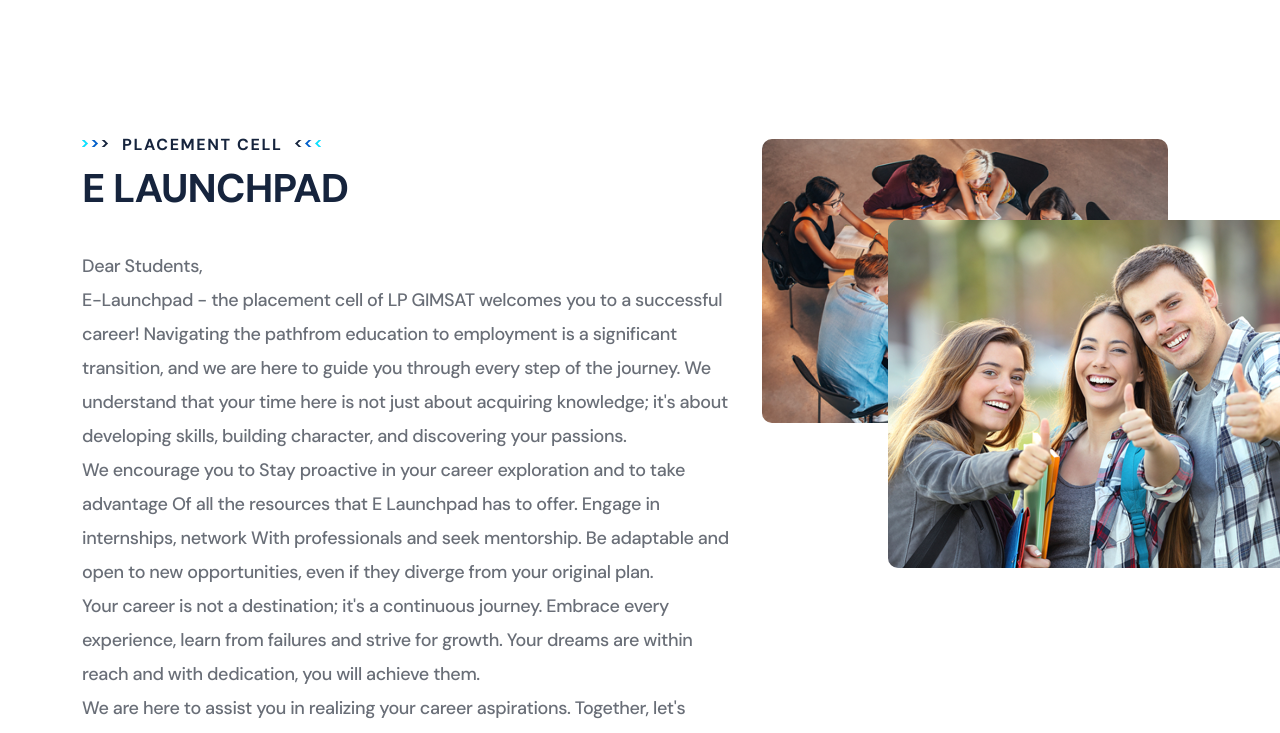
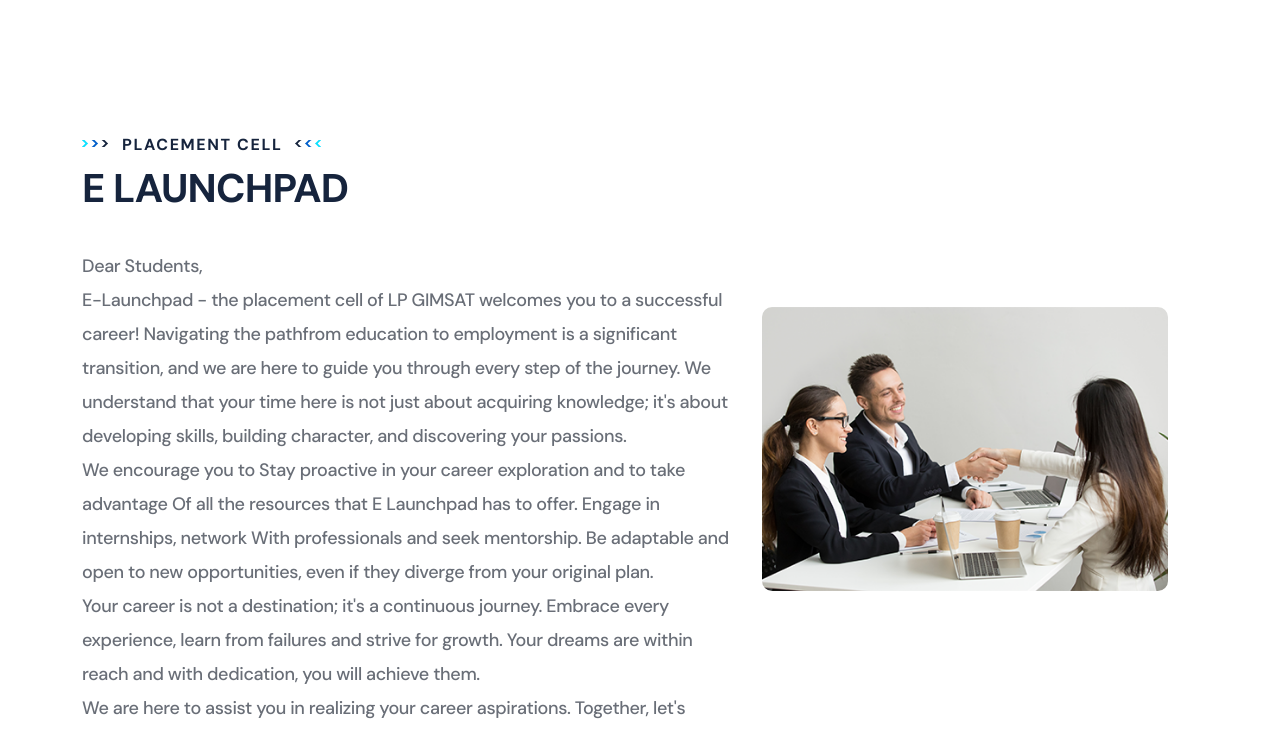
Before and after one commit to Abhinavpdr/ipgimsat, a plain HTML site: page about.html in a window 1280 px wide. Shown: the part 3720-4453 px from the top of the page. Drawn offline with Linux system fonts and the light colour scheme.

Commit message:
change image in placement section

```diff
--- a/about.html
+++ b/about.html
@@ -594,16 +594,14 @@
                                     a reality!</p>
                             </div>
                         </div>
-                        <div class="col-xl-5">
+                        <div class="col-xl-5" style="align-items: center;display: flex;">
                             <div class="about-four__left">
                                 <div class="about-four__img-box wow slideInRight" data-wow-delay="100ms"
                                     data-wow-duration="2500ms">
                                     <div class="about-four__img">
-                                        <img src="assets/img/main/abt-2.png" alt="">
+                                        <img src="assets/img/main/plmt-1.png" alt="">
                                     </div>
-                                    <div class="about-four__img-two">
-                                        <img src="assets/img/main/abt-3.png" alt="">
-                                    </div>
+
                                 </div>
                             </div>
                         </div>
```
Also changed, not shown: assets/img/main/plmt-1.png (added).
